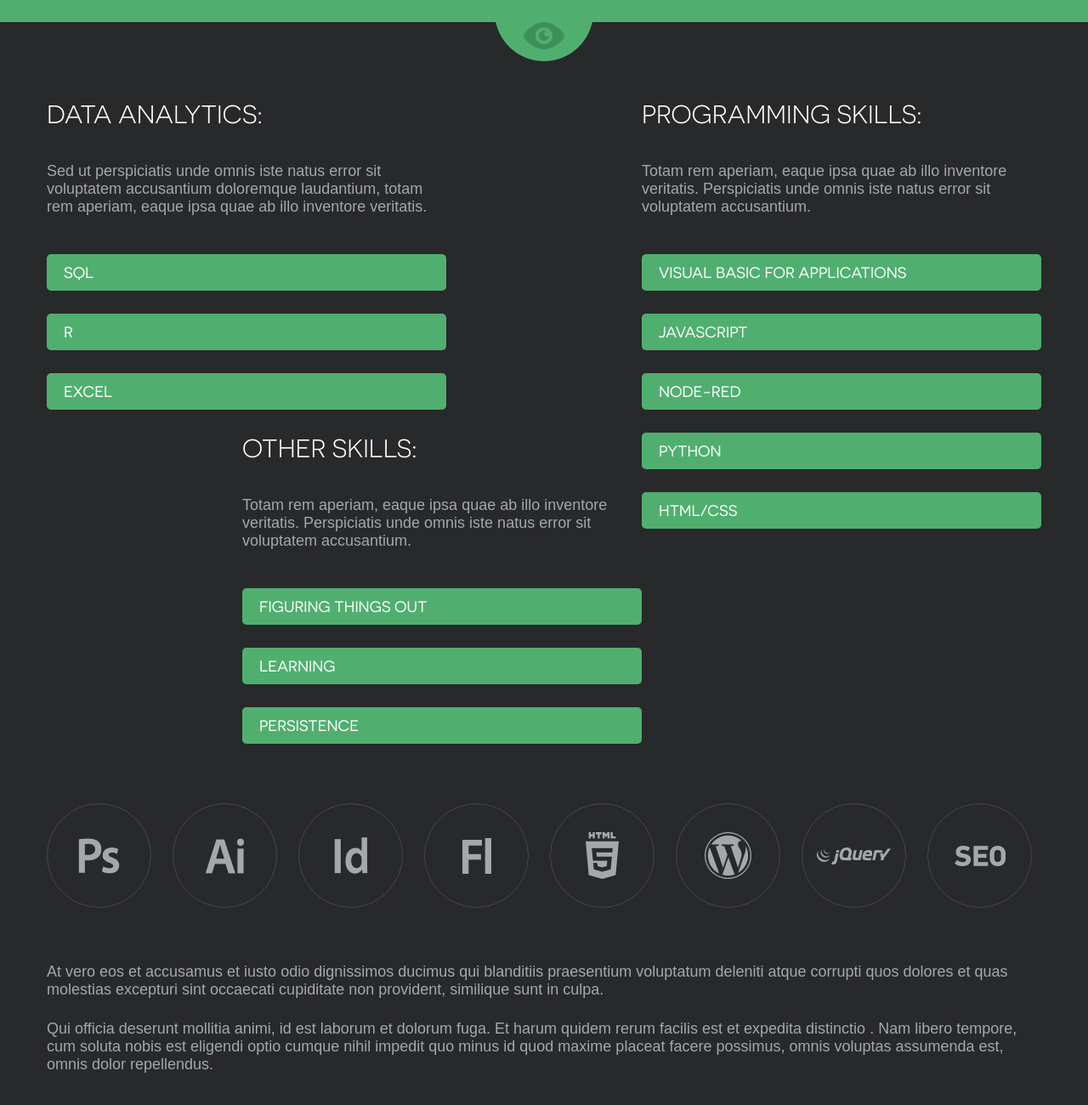
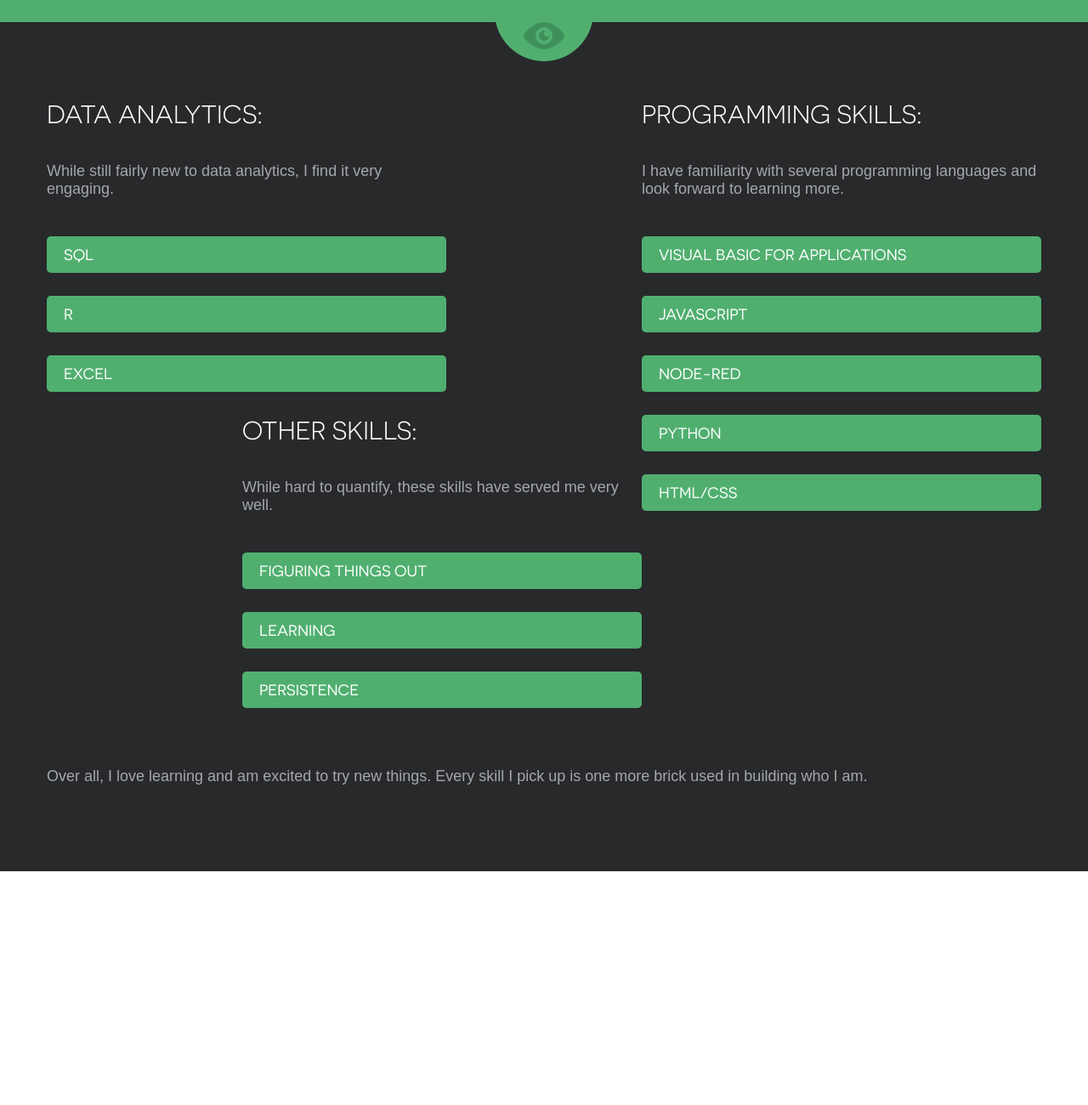
Before and after one commit to EricSlack/EricSlack.github.io, a plain HTML site: page myskills.html in a window 1280 px wide. Shown: the part 136-1436 px from the top of the page at 85% size. After the commit the page ends 1161 px from the top, so only its background shows below. Drawn offline with nearby package versions, Linux system fonts and the light colour scheme.

Commit message:
Personalization

```diff
--- a/myskills.html
+++ b/myskills.html
@@ -7,7 +7,7 @@
 	<meta name="viewport" content="width=device-width, initial-scale=1, maximum-scale=1, minimum-scale=1, user-scalable=no">
 	<meta http-equiv="X-UA-Compatible" content="IE=edge,chrome=1">
 	<meta name="format-detection" content="telephone=no">
-	<title>John Markowitz</title>
+	<title>Eric Slack</title>
 	<link rel="stylesheet" href="js/fancybox/jquery.fancybox.css" type="text/css" media="screen" />
 	<link rel="stylesheet" href="css/all.css" />
 	<link rel="stylesheet" href="css/screen.css" />
@@ -35,7 +35,7 @@
 				<div class="skills_holder">
 					<div class="column">
 						<h2>Data Analytics:</h2>
-						<p>Sed ut perspiciatis unde omnis iste natus error sit voluptatem accusantium doloremque laudantium, totam rem aperiam, eaque ipsa quae ab illo inventore veritatis.</p>
+						<p>While still fairly new to data analytics, I find it very engaging.</p>
 						<ul class="progress">
 							<li><span class="SQL">SQL</span></li>
 							<li><span class="R">R</span></li>
@@ -44,7 +44,7 @@
 					</div>
 					<div class="column column-add">
 						<h2>Programming skills:</h2>
-						<p>Totam rem aperiam, eaque ipsa quae ab illo inventore veritatis. Perspiciatis unde omnis iste natus error sit voluptatem accusantium.</p>
+						<p>I have familiarity with several programming languages and look forward to learning more.</p>
 						<ul class="progress">
 							<li><span class="VBA">Visual Basic for Applications</span></li>
 							<li><span class="Javascript">Javascript</span></li>
@@ -55,7 +55,7 @@
 					</div>
 					<div class="column column-add">
 						<h2>Other skills:</h2>
-						<p>Totam rem aperiam, eaque ipsa quae ab illo inventore veritatis. Perspiciatis unde omnis iste natus error sit voluptatem accusantium.</p>
+						<p>While hard to quantify, these skills have served me very well.</p>
 						<ul class="progress">
 							<li><span class="Figuring things out">Figuring things out</span></li>
 							<li><span class="Learning">Learning</span></li>
@@ -63,30 +63,7 @@
 						</ul>
 					</div>
 				</div>
-				<ul class="plagin_list">
-					<li class="li_1"><a href="#">ps</a></li>
-					<li class="li_2"><a href="#">ai</a></li>
-					<li class="li_3"><a href="#">ld</a></li>
-					<li class="li_4"><a href="#">fl</a></li>
-					<li class="li_5"><a href="#">html</a></li>
-					<li class="li_6"><a href="#">wp</a></li>
-					<li class="li_7"><a href="#">jq</a></li>
-					<li class="li_8"><a href="#">seo</a></li>
-				</ul>
-				<ul class="plagin_list none">
-					<li class="li_1"><a href="#">ps</a></li>
-					<li class="li_2"><a href="#">ai</a></li>
-					<li class="li_3"><a href="#">ld</a></li>
-					<li class="li_4"><a href="#">fl</a></li>
-				</ul>
-				<ul class="plagin_list none">
-					<li class="li_5"><a href="#">html</a></li>
-					<li class="li_6"><a href="#">wp</a></li>
-					<li class="li_7"><a href="#">jq</a></li>
-					<li class="li_8"><a href="#">seo</a></li>
-				</ul>
-				<p>At vero eos et accusamus et iusto odio dignissimos ducimus qui blanditiis praesentium voluptatum deleniti atque corrupti quos dolores et quas molestias excepturi sint occaecati cupiditate non provident, similique sunt in culpa.</p>
-				<p>Qui officia deserunt mollitia animi, id est laborum et dolorum fuga. <span>Et harum quidem rerum facilis est et expedita distinctio</span> . Nam libero tempore, cum soluta nobis est eligendi optio cumque nihil impedit quo minus id quod maxime placeat facere possimus, omnis voluptas assumenda est, omnis dolor repellendus.</p>
+				<p>Over all, I love learning and am excited to try new things. Every skill I pick up is one more brick used in building who I am.</p>
 			</section>
 		</div>
 	</div>
```
Also changed, not shown: contact.html (+1 -1 lines), portfolio.html (+1 -1 lines).
